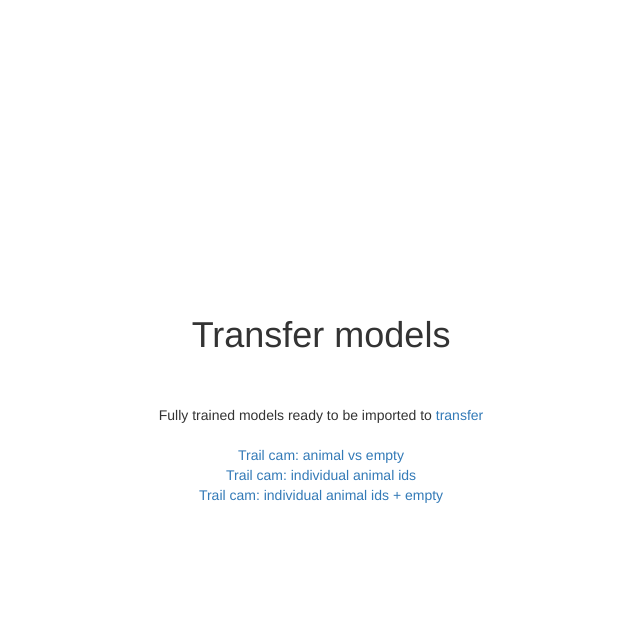
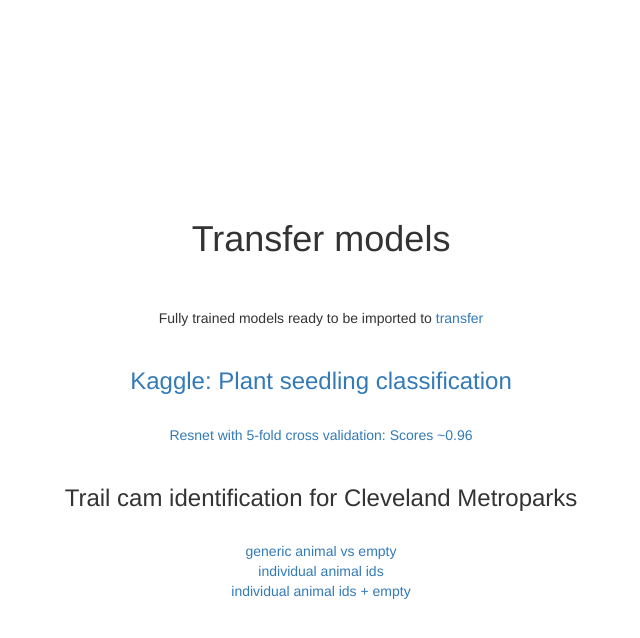
Before and after one commit to matthew-sochor-zz/mattso.ch, a Flask app: page /transfer-models in a window 1280 px wide. Shown: the top 638 px of the page, without its empty margins (319-959 px from the left). Run offline with Flask 2, Linux system fonts and the light colour scheme; some libraries are stand-ins or nearby versions.

Commit message:
Add model download for kaggle plant seedling

```diff
--- a/app/templates/transfer-models.html
+++ b/app/templates/transfer-models.html
@@ -16,9 +16,13 @@
   <div align="middle" class="middle">
     <h1>Transfer models</h1><br><br>
     Fully trained models ready to be imported to <a href="https://github.com/matthew-sochor/transfer">transfer</a><br><br>
-    <a href="{{ url_for('static', filename='models/trail-cam-animal-v-empty_best_weights_kfold_0.tar.gz') }}" download>Trail cam: animal vs empty</a> <br>
-    <a href="{{ url_for('static', filename='models/trail-cam-animals-no-empty_best_weights_kfold_0.tar.gz') }}" download>Trail cam: individual animal ids</a> <br>
-    <a href="{{ url_for('static', filename='models/trail-cam-animals_best_weights_kfold_0.tar.gz') }}" download>Trail cam: individual animal ids + empty</a> <br>
+
+    <h3><a href="https://www.kaggle.com/c/plant-seedlings-classification">Kaggle: Plant seedling classification</a></h3><br>
+    <a href="{{ url_for('static', filename='models/seedling-resnet_best_weights.tar.gz') }}" download>Resnet with 5-fold cross validation: Scores ~0.96</a> <br><br>
+    <h3>Trail cam identification for Cleveland Metroparks</h3><br>
+    <a href="{{ url_for('static', filename='models/trail-cam-animal-v-empty_best_weights_kfold_0.tar.gz') }}" download>generic animal vs empty</a> <br>
+    <a href="{{ url_for('static', filename='models/trail-cam-animals-no-empty_best_weights_kfold_0.tar.gz') }}" download>individual animal ids</a> <br>
+    <a href="{{ url_for('static', filename='models/trail-cam-animals_best_weights_kfold_0.tar.gz') }}" download>individual animal ids + empty</a> <br>
   </div>
 </div>
 
```
